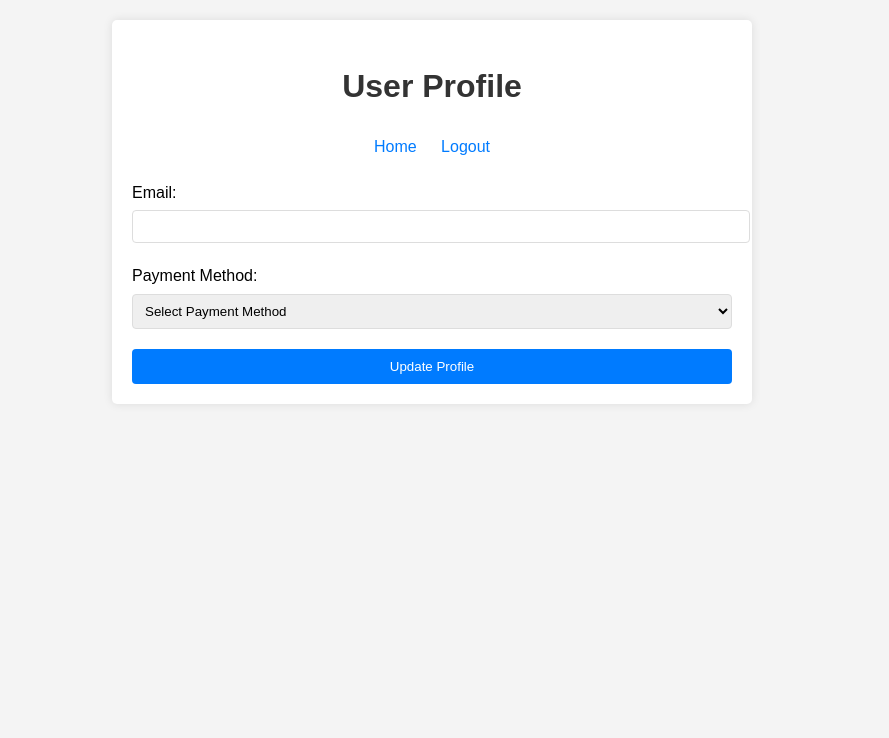
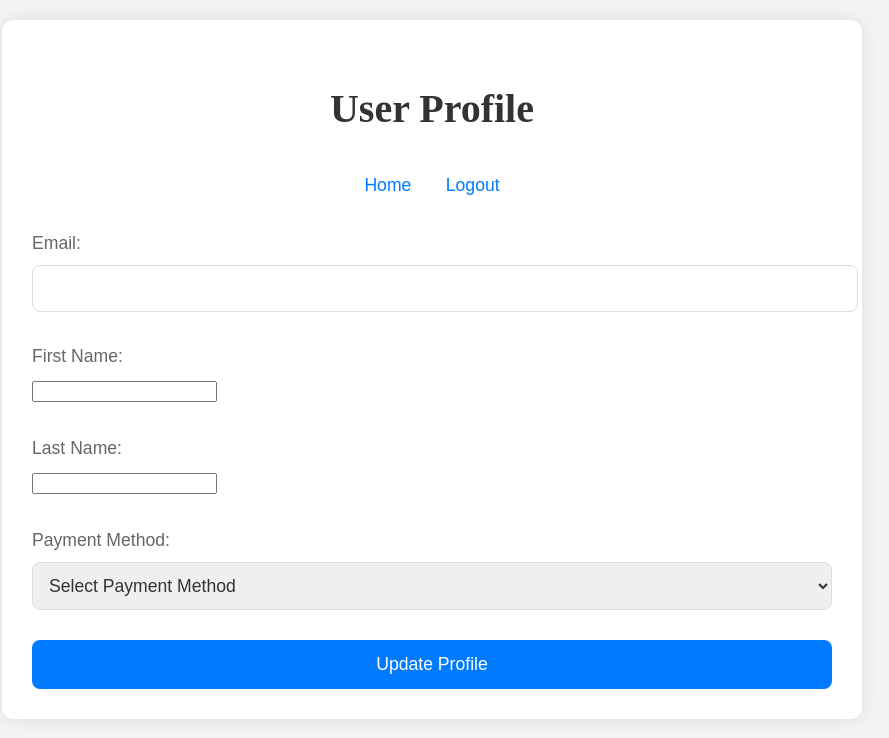
Before and after one commit to DrC0ns0le/libriverse, a PHP site: page /profile.php in a window 1280 px wide. Shown: the top 738 px of the page, without its empty margins (208-1097 px from the left). Run offline with PHP 8.4, Linux system fonts and the light colour scheme; the visitor is signed in with stand-in values (Sample User, id 1); data that the repository does not hold is empty.

Commit message:
updated register and profile pages

```diff
--- a/www/profile.css
+++ b/www/profile.css
@@ -1,40 +1,57 @@
+/* General Body Styles */
 body {
-    font-family: Arial, sans-serif;
+  font-family: "IBM Plex Sans", sans-serif;
   line-height: 1.6;
   margin: 0;
   padding: 20px;
   background-color: #f4f4f4;
 }
 
+/* Main Container */
 .container {
-    max-width: 600px;
+  max-width: 800px;
   margin: 0 auto;
   background-color: #fff;
-    padding: 20px;
-    border-radius: 5px;
-    box-shadow: 0 0 10px rgba(0, 0, 0, 0.1);
+  padding: 30px;
+  border-radius: 12px;
+  box-shadow: 0 0 20px rgba(0, 0, 0, 0.1);
 }
 
+/* Header */
 h1 {
   text-align: center;
   color: #333;
+  font-family: "IBM Plex Serif", serif;
+  font-size: 2.5rem;
+  margin-bottom: 30px;
 }
 
+/* Navigation Links */
 nav {
-    margin-bottom: 20px;
+  margin-bottom: 30px;
   text-align: center;
 }
 
 nav a {
-    margin: 0 10px;
+  margin: 0 15px;
   text-decoration: none;
   color: #007bff;
+  font-weight: 500;
+  font-size: 1.1rem;
+  transition: color 0.2s;
 }
 
+nav a:hover {
+  color: #0056b3;
+}
+
+/* Success and Error Messages */
 .success, .error {
-    padding: 10px;
-    margin-bottom: 20px;
-    border-radius: 5px;
+  padding: 15px;
+  margin-bottom: 30px;
+  border-radius: 8px;
+  font-size: 1.1rem;
+  font-family: "IBM Plex Sans", sans-serif;
 }
 
 .success {
@@ -47,31 +64,50 @@
   color: #721c24;
 }
 
+/* Form Group */
 .form-group {
-    margin-bottom: 20px;
+  margin-bottom: 30px;
 }
 
 label {
   display: block;
-    margin-bottom: 5px;
+  margin-bottom: 8px;
+  font-weight: 500;
+  color: #666;
+  font-family: "IBM Plex Sans", sans-serif;
+  font-size: 1.1rem;
 }
 
+/* Input Fields */
 input[type="email"], select {
   width: 100%;
-    padding: 8px;
+  padding: 12px;
   border: 1px solid #ddd;
-    border-radius: 4px;
+  border-radius: 8px;
+  font-family: "IBM Plex Sans", sans-serif;
+  font-size: 1.1rem;
+  color: #333;
+  transition: border-color 0.2s;
 }
 
+input[type="email"]:focus, select:focus {
+  border-color: #007bff;
+}
+
+/* Update Button */
 .btn-update {
   display: block;
   width: 100%;
-    padding: 10px;
+  padding: 14px;
   background-color: #007bff;
   color: #fff;
+  font-family: "IBM Plex Sans", sans-serif;
+  font-size: 1.1rem;
+  font-weight: 500;
   border: none;
-    border-radius: 4px;
+  border-radius: 8px;
   cursor: pointer;
+  transition: background-color 0.2s ease;
 }
 
 .btn-update:hover {
--- a/www/profile.php
+++ b/www/profile.php
@@ -7,7 +7,7 @@
 
 // Fetch user data
 $user_id = $_SESSION['user_id'];
-$stmt = $conn->prepare("SELECT email, payment_method FROM user WHERE id = ?");
+$stmt = $conn->prepare("SELECT username, email, first_name, last_name, payment_method FROM user WHERE id = ?");
 $stmt->bind_param("i", $user_id);
 $stmt->execute();
 $result = $stmt->get_result();
@@ -19,6 +19,8 @@
 // Handle form submission for updating profile
 if ($_SERVER['REQUEST_METHOD'] == 'POST') {
     $new_email = trim($_POST['email']);
+    $new_first_name = trim($_POST['first_name']);
+    $new_last_name = trim($_POST['last_name']);
     $new_payment_method = $_POST['payment_method'];
 
     // Validate email
@@ -26,14 +28,16 @@
         $error_message = "Invalid email format";
     } else {
         // Update user information
-        $update_stmt = $conn->prepare("UPDATE user SET email = ?, payment_method = ? WHERE id = ?");
-        $update_stmt->bind_param("ssi", $new_email, $new_payment_method, $user_id);
+        $update_stmt = $conn->prepare("UPDATE user SET email = ?, first_name = ?, last_name = ?, payment_method = ? WHERE id = ?");
+        $update_stmt->bind_param("ssssi", $new_email, $new_first_name, $new_last_name, $new_payment_method, $user_id);
 
         if ($update_stmt->execute()) {
             $success_message = "Profile updated successfully";
             $user['email'] = $new_email;
+            $user['first_name'] = $new_first_name;
+            $user['last_name'] = $new_last_name;
             $user['payment_method'] = $new_payment_method;
-            $_SESSION['user_email'] = $new_email; // Update session email
+            $_SESSION['user_email'] = $new_email;
         } else {
             $error_message = "Failed to update profile";
         }
@@ -43,20 +47,18 @@
 
 <!DOCTYPE html>
 <html lang="en">
-
 <head>
     <meta charset="UTF-8">
     <meta name="viewport" content="width=device-width, initial-scale=1.0">
     <title>User Profile - Libriverse</title>
     <link rel="stylesheet" href="profile.css">
 </head>
-
 <body>
     <div class="container">
         <h1>User Profile</h1>
         <nav>
-            <a href="index.php">Home</a>
-            <a href="logout.php">Logout</a>
+            <a href="index.php"><i class="fas fa-home"></i> Home</a>
+            <a href="logout.php"><i class="fas fa-sign-out-alt"></i> Logout</a>
         </nav>
 
         <?php if (!empty($success_message)): ?>
@@ -66,10 +68,22 @@
             <div class="error"><?php echo htmlspecialchars($error_message); ?></div>
         <?php endif; ?>
 
+        <div class="profile-card">
+            <div class="username-display">
+                <h2><?php echo htmlspecialchars($user['username']); ?></h2>
+            </div>
             <form action="profile.php" method="post">
                 <div class="form-group">
                     <label for="email">Email:</label>
                     <input type="email" id="email" name="email" value="<?php echo htmlspecialchars($user['email']); ?>" required>
+                </div>
+                    <div class="form-group">
+                    <label for="first_name">First Name:</label>
+                    <input type="text" id="first_name" name="first_name" value="<?php echo htmlspecialchars($user['first_name'] ?? ''); ?>" required>
+                </div>
+                <div class="form-group">
+                    <label for="last_name">Last Name:</label>
+                    <input type="text" id="last_name" name="last_name" value="<?php echo htmlspecialchars($user['last_name'] ?? ''); ?>" required>
                 </div>
                 <div class="form-group">
                     <label for="payment_method">Payment Method:</label>
@@ -83,6 +97,6 @@
                 <button type="submit" class="btn-update">Update Profile</button>
             </form>
         </div>
+    </div>
 </body>
-
 </html>
```
Also changed, not shown: www/register.css (+30 -3 lines), www/register.php (+19 -3 lines). Lines whose indentation alone changed are shown as unchanged.
